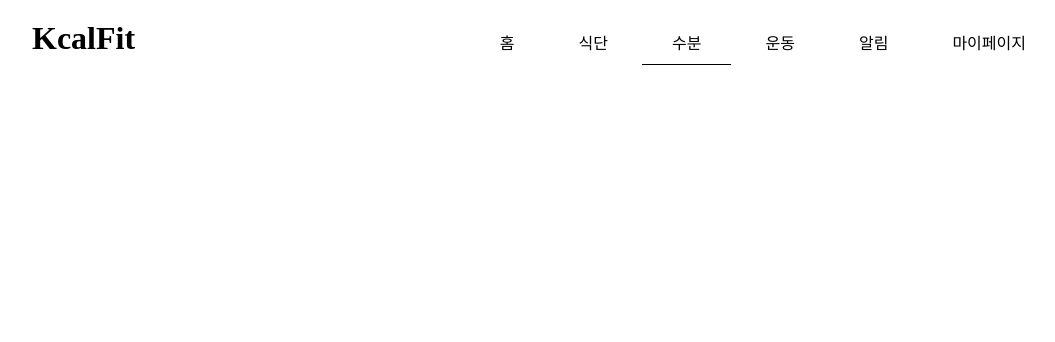
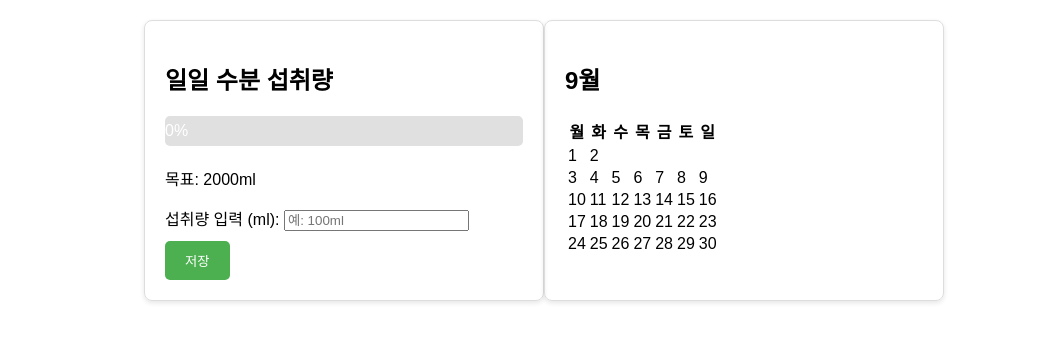
Before and after one commit to Macdonalds-H/KcalFit, a Flask app: page /moisture in a window 1280 px wide. Shown: the top 342 px of the page, without its empty margins (96-1151 px from the left). Run offline with Flask 3, Linux system fonts and the light colour scheme.

Commit message:
moisture html,css작성

```diff
--- /dev/null
+++ b/kcalfit/static/css/moisture.css
@@ -0,0 +1,55 @@
+body {
+  font-family: Arial, sans-serif;
+  margin: 20px;
+  display: flex;
+  justify-content: center;
+}
+
+.container {
+  display: flex;
+  justify-content: space-between;
+  width: 800px;
+}
+
+.water-tracker, .calendar {
+  border: 1px solid #ddd;
+  padding: 20px;
+  border-radius: 8px;
+  width: 48%;
+  box-shadow: 0px 2px 5px rgba(0, 0, 0, 0.1);
+}
+
+/* 수분 섭취량 영역 */
+#water-progress {
+  width: 100%;
+  background-color: #e0e0e0;
+  border-radius: 5px;
+  overflow: hidden;
+  margin-bottom: 20px;
+}
+
+#water-bar {
+  height: 30px;
+  width: 0%;
+  background-color: #00bfff;
+  text-align: center;
+  color: white;
+  line-height: 30px;
+}
+
+.input-box {
+  margin-bottom: 10px;
+}
+
+button {
+  padding: 10px 20px;
+  background-color: #4CAF50;
+  color: white;
+  border: none;
+  border-radius: 5px;
+  cursor: pointer;
+}
+
+button:hover {
+  background-color: #45a049;
+}
--- a/kcalfit/templates/moisture.html
+++ b/kcalfit/templates/moisture.html
@@ -1,28 +1,109 @@
 <!DOCTYPE html>
-<html lang="en">
+<html lang="ko">
 <head>
     <meta charset="UTF-8">
     <meta name="viewport" content="width=device-width, initial-scale=1.0">
-    <title></title>
-    <link rel="stylesheet" href="static/css/main.css">
-    <style>
+    <link rel="stylesheet" href="/KcalFit/static/css/moisture.css">
+    <title>수분 섭취량 기록</title>
 
-    </style>
+
 </head>
 <body>
-    <div id="header">
-        <h1 id="logo">KcalFit</h1>
-        <ul id="menu">
-            <a href="/"><li>홈</li></a>
-            <a href="/diet"><li>식단</li></a>
-            <a href="/moisture"><li class="onlink">수분</li></a>
-            <a href="/exercise"><li>운동</li></a>
-            <a href="/alarm"><li>알림</li></a>
-            <a href="/mypage"><li>마이페이지</li></a>
-        </ul>
+    <div class="container">
+        <!-- 왼쪽: 수분 섭취량 기록 -->
+        <div class="water-tracker">
+            <h2>일일 수분 섭취량</h2>
+            <div id="water-progress">
+                <div id="water-bar">0%</div>
+            </div>
+            <p>목표: 2000ml</p>
+            <div class="input-box">
+                <label for="water-input">섭취량 입력 (ml): </label>
+                <input type="number" id="water-input" placeholder="예: 100ml">
+            </div>
+            <button onclick="updateProgress()">저장</button>
+        </div>
+
+        <!-- 오른쪽: 캘린더 -->
+        <div class="calendar">
+            <h2>9월</h2>
+            <table>
+                <thead>
+                    <tr>
+                        <th>월</th>
+                        <th>화</th>
+                        <th>수</th>
+                        <th>목</th>
+                        <th>금</th>
+                        <th>토</th>
+                        <th>일</th>
+                    </tr>
+                </thead>
+                <tbody>
+                    <tr>
+                        <td>1</td>
+                        <td>2</td>
+                    </tr>
+                    <tr>
+                        <td>3</td>
+                        <td>4</td>
+                        <td>5</td>
+                        <td>6</td>
+                        <td>7</td>
+                        <td>8</td>
+                        <td>9</td>
+                    </tr>
+                    <tr>
+                        <td>10</td>
+                        <td>11</td>
+                        <td>12</td>
+                        <td>13</td>
+                        <td>14</td>
+                        <td>15</td>
+                        <td>16</td>
+                    </tr>
+                    <tr>
+                        <td>17</td>
+                        <td>18</td>
+                        <td>19</td>
+                        <td>20</td>
+                        <td>21</td>
+                        <td>22</td>
+                        <td>23</td>
+                    </tr>
+                    <tr>
+                        <td>24</td>
+                        <td>25</td>
+                        <td>26</td>
+                        <td>27</td>
+                        <td>28</td>
+                        <td>29</td>
+                        <td>30</td>
+                    </tr>
+                </tbody>
+            </table>
+        </div>
     </div>
-    <div id="container">
 
-    </div>
+    <script>
+        let totalWater = 0;
+        const goal = 2000; // 목표 수분 섭취량
+
+        function updateProgress() {
+            const input = document.getElementById('water-input').value;
+            const waterBar = document.getElementById('water-bar');
+
+            if (input) {
+                totalWater += parseInt(input);
+                const percentage = Math.min((totalWater / goal) * 100, 100); // 100%를 넘지 않도록 제한
+
+                waterBar.style.width = percentage + '%';
+                waterBar.textContent = Math.floor(percentage) + '%';
+
+                // 입력 필드 초기화
+                document.getElementById('water-input').value = '';
+            }
+        }
+    </script>
 </body>
 </html>
```
